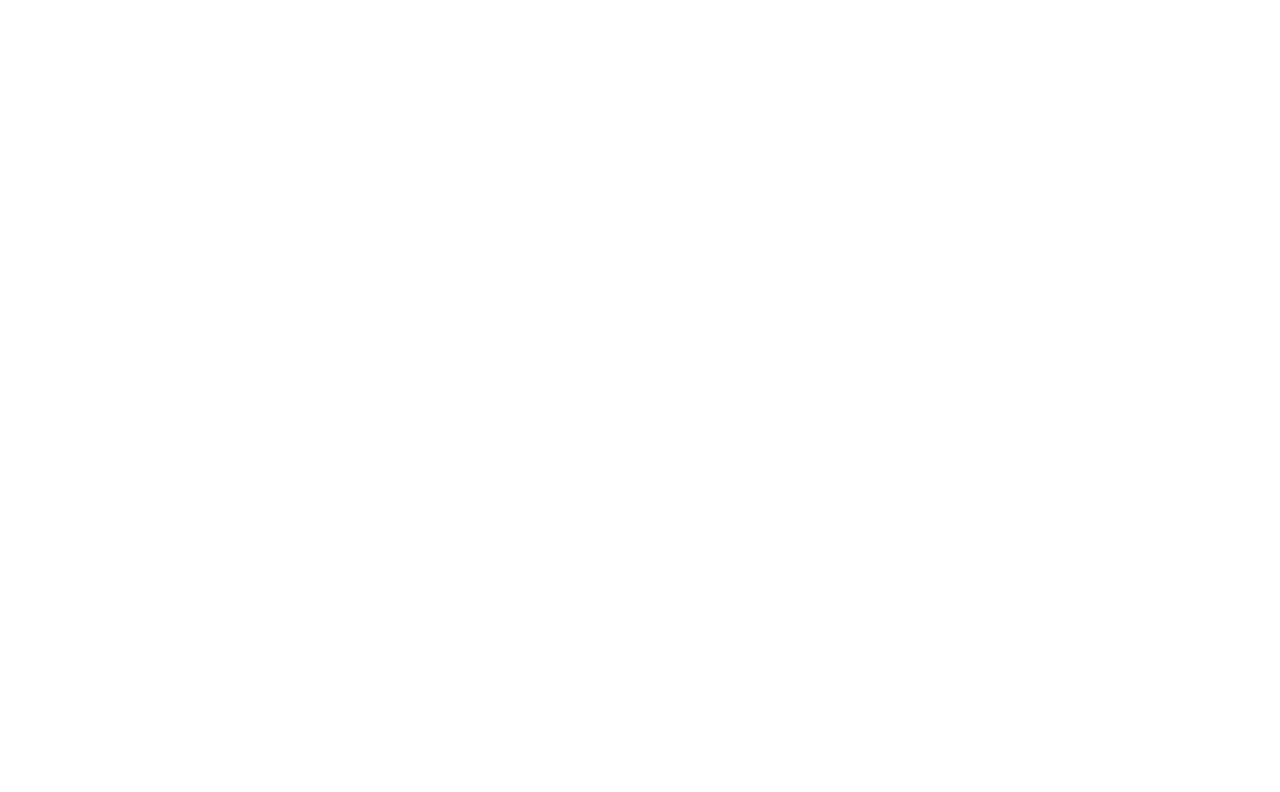
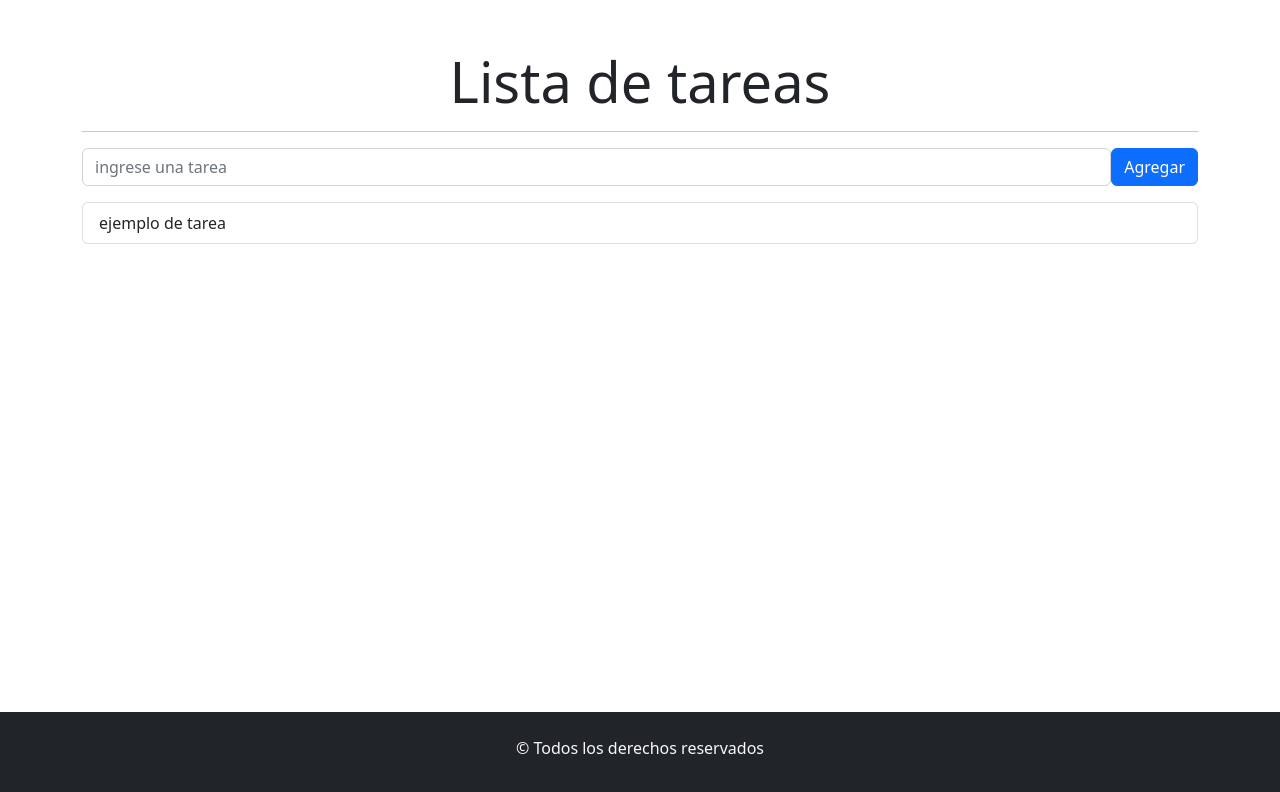
Before and after one commit to rollingcodeschool/listatareas-c42i, a React (Vite) app: page / in a window 1280 px wide. Shown: the top 792 px of the page. Built offline with nearby package versions, Linux system fonts and the light colour scheme.

Commit message:
agregamos el maquetado

```diff
--- a/src/App.css
+++ b/src/App.css
@@ -0,0 +1,9 @@
+#root{
+  min-height: 100vh;
+  display: flex;
+  flex-direction: column;
+}
+
+.main{
+  flex-grow: 1;
+}
--- a/src/App.jsx
+++ b/src/App.jsx
@@ -1,11 +1,20 @@
+import { Container } from 'react-bootstrap';
 import './App.css'
 import 'bootstrap/dist/css/bootstrap.min.css';
+import FormularioTarea from './components/FormularioTarea';
 
 function App() {
 
   return (
     <>
-
+    <Container className='my-5 main'>
+    <h1 className='display-4 text-center'>Lista de tareas</h1>
+    <hr/>
+    <FormularioTarea></FormularioTarea>
+    </Container>
+    <footer className='text-center bg-dark text-light py-4'>
+      <p>&copy; Todos los derechos reservados</p>
+    </footer>
     </>
   )
 }
--- /dev/null
+++ b/src/components/FormularioTarea.jsx
@@ -0,0 +1,18 @@
+import { Form, Button } from "react-bootstrap";
+import ListaTareas from "./ListaTareas";
+
+const FormularioTarea = () => {
+  return (
+    <>
+    <Form>
+      <Form.Group className="mb-3 d-flex" controlId="tarea">
+        <Form.Control type="text" placeholder="ingrese una tarea" />
+        <Button variant="primary">Agregar</Button>
+      </Form.Group>
+    </Form>
+    <ListaTareas></ListaTareas>
+    </>
+  );
+};
+
+export default FormularioTarea;
--- /dev/null
+++ b/src/components/ItemTarea.jsx
@@ -0,0 +1,9 @@
+import { ListGroup } from "react-bootstrap";
+
+const ItemTarea = () => {
+    return (
+        <ListGroup.Item>ejemplo de tarea</ListGroup.Item>
+    );
+};
+
+export default ItemTarea;
--- /dev/null
+++ b/src/components/ListaTareas.jsx
@@ -0,0 +1,12 @@
+import { ListGroup } from "react-bootstrap";
+import ItemTarea from "./ItemTarea";
+
+const ListaTareas = () => {
+  return (
+    <ListGroup>
+      <ItemTarea></ItemTarea>
+    </ListGroup>
+  );
+};
+
+export default ListaTareas;
```
